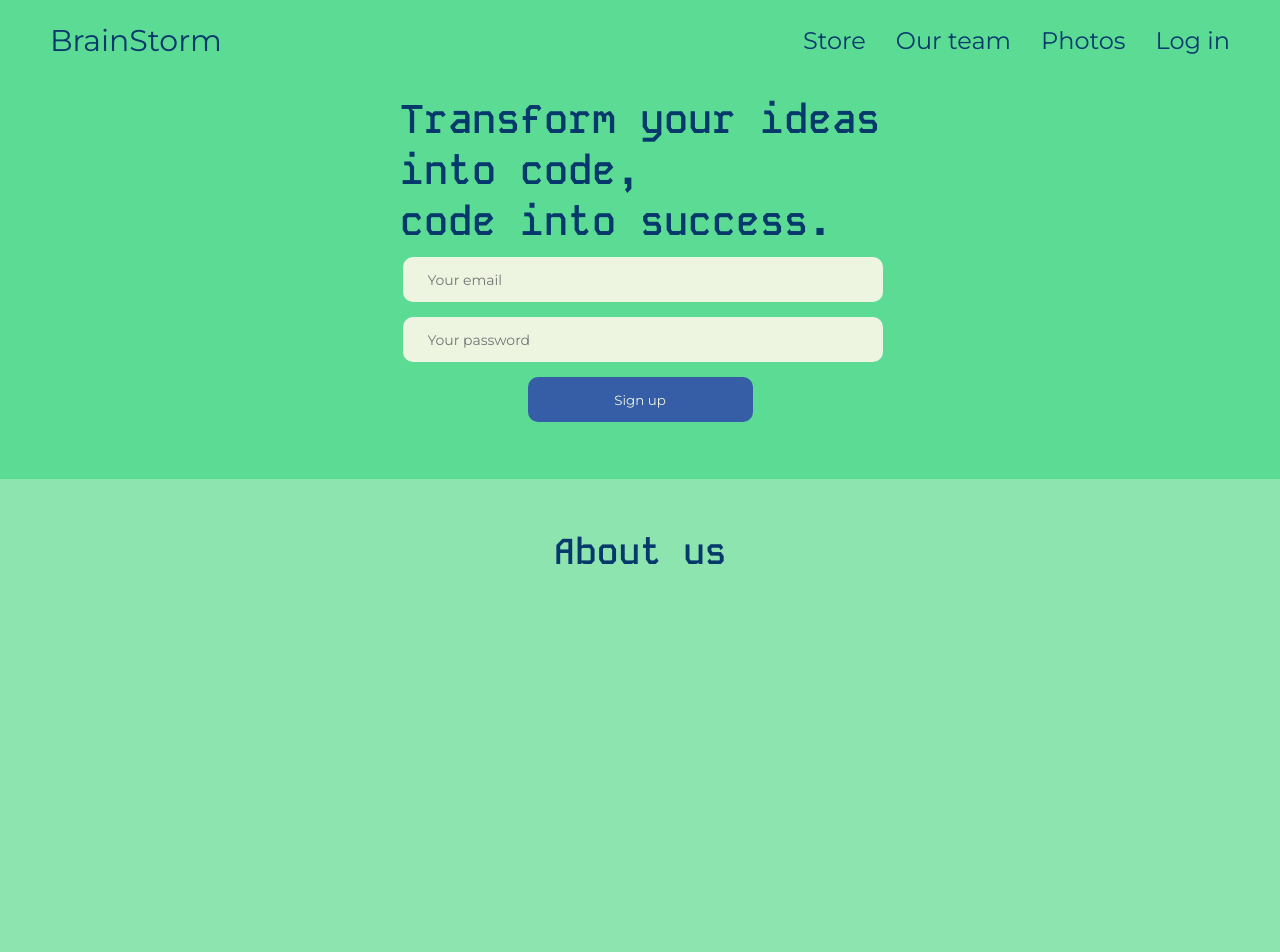
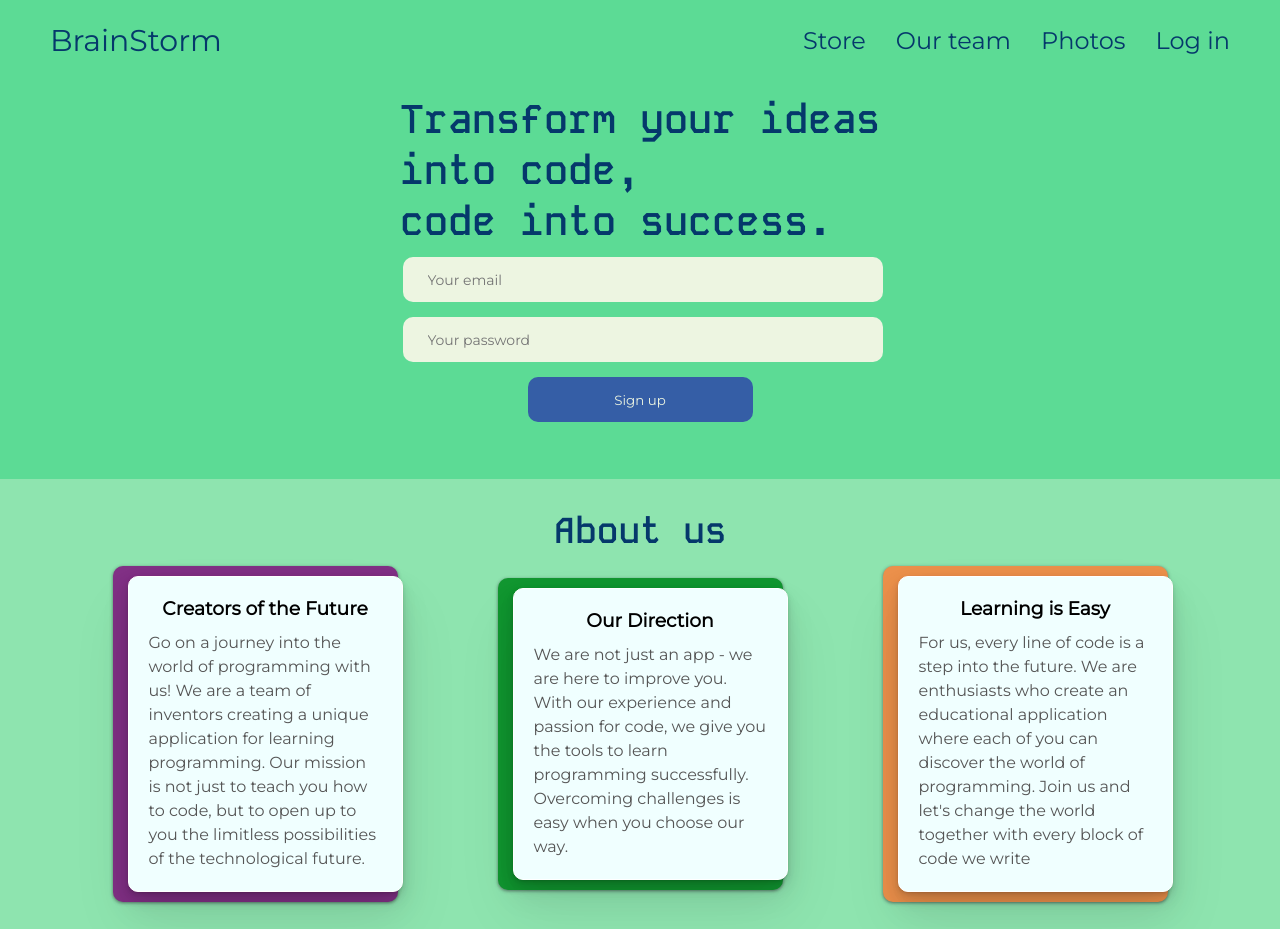
Before and after one commit to poravoz/BrainStorm, a React (Create React App) app in the folder frontend/: page / in a window 1280 px wide. Shown: the top 952 px of the page. After the commit the page ends 929 px from the top, so only its background shows below. Built offline with nearby package versions, Linux system fonts and the light colour scheme.

Commit message:
03.03.2024

```diff
--- a/frontend/src/components/about-us/about-us.css
+++ b/frontend/src/components/about-us/about-us.css
@@ -1,53 +1,85 @@
-@font-face {
-    font-family: "Kode Mono";
-    src: url("../fonts/KodeMono-SemiBold.ttf");
-  }
+.text_about_us {
+    color: #05386b;
+    font-family: 'Kode Mono';
+    position: absolute;
+    display: flex;
+    font-size: 36px;
+    top: 40px;
+}
+
+.p_about_us {
+    font-size: 9px;
+}
 
 .container_about_us {
-    position: relative;
+    height: 450px;
     top: 79px;
-    height: 500px;
-    width: 100%;
     background-color: #8ee4af;
-    z-index: -1;
+    position: relative;;
+    display: flex;
+    gap: 100px;
+    align-items: center;
+    justify-content: center;
+    line-height: 1.5em;
+
 }
 
-.text_about_us {
-    font-family: 'Kode Mono';
-
-    position: relative;
-    display: flex;
-    align-items: center;
-    justify-content: center;
-    top: 50px;
-    font-size: 36px;
-    color: #05386b;
+.item_about_us {
+    top: 30px;
+    background-color: #eb904b;
+    width: 285px;
+    border-radius: 10px;
+    padding: 10px 5px;
+    box-shadow:
+        #3c40434d 0px 1px 2px 0px,
+        #3c40434d 0px 1px 3px 1px;
+        position: relative;
+        cursor: pointer;
 }
 
-@media (max-width:700px) {
-    .text_about_us {
-        font-size: 24px;
-        top: 25px;
-    }
+.item_about_us:nth-child(2) {
+    background-color: #813085;
 }
 
-@media (max-width: 475px) {
-    .text_about_us {
-        font-size: 16px;
-        top: 20px;
-    }
+.item_about_us:nth-child(3) {
+    background-color: #119630;
 }
 
-@media (max-width: 300px) {
-    .text_about_us {
-        font-size: 10px;
-        top: 10px;
-    }
+.layer_about_us {
+    background-color: azure;
+    border: 1px solid #fff;
+    border-radius: inherit;
+    padding: 20px;
+    box-shadow:
+        #00000012 0px 1px 2px,
+        #00000012 0px 2px 4px,
+        #00000012 0px 4px 8px,
+        #00000012 0px 8px 16px,
+        #00000012 0px 16px 32px,
+        #00000012 0px 32px 64px;
+        position: relative;
+        left: 10px;
+        transition: left 1s;
 }
 
+.h3_about_us {
+    margin-bottom: 10px;
+    font-family: 'Montserrat';
+    font-weight: 700;
+    text-align: center;
+    color: var(#eb904b);
+}
 
-@media (max-width: 105px) {
-    .container_about_us {
-        width: 105px
-    }
+.p_about_us {
+    font-family: 'Montserrat';
+    color: #555;
+    font-size: 16px;
 }
+
+.item_about_us:hover::after {
+    filter: drop-shadow(5px 0 4px #0000001a);
+}
+
+.layer_about_us:hover {
+    left: 50px;
+}
--- a/frontend/src/components/about-us/about-us.tsx
+++ b/frontend/src/components/about-us/about-us.tsx
@@ -2,8 +2,46 @@ import './about-us.css'
 
 const AboutUs = () => {
     return(
-        <div className='container_about_us'>
-            <p className='text_about_us'> About us</p>
+        <div className="container_about_us">
+             <p className='text_about_us'> About us</p>
+            <div className="item_about_us">
+                <div className="layer_about_us">
+                    <h3 className="h3_about_us"> Creators of the Future </h3>
+                        <p className="p_about_us">
+                        Go on a journey into the world of programming
+                        with us! We are a team of inventors creating
+                        a unique application for learning programming.
+                        Our mission is not just to teach you how to code,
+                        but to open up to you the limitless possibilities
+                        of the technological future.
+                        </p>
+                </div>
+            </div>
+
+            <div className="item_about_us">
+                <div className="layer_about_us">
+                    <h3 className="h3_about_us"> Our Direction </h3>
+                        <p className="p_about_us">
+                            We are not just an app - we are here to improve you.
+                            With our experience and passion for code, we give you
+                            the tools to learn programming successfully.
+                            Overcoming challenges is easy when you choose our way.
+                        </p>
+                </div>
+            </div>
+
+            <div className="item_about_us">
+                <div className="layer_about_us">
+                    <h3 className="h3_about_us"> Learning is Easy </h3>
+                        <p className="p_about_us">
+                            For us, every line of code is a step into the future.
+                            We are enthusiasts who create an educational application
+                            where each of you can discover the world of programming.
+                            Join us and let's change the world together with every
+                            block of code we write
+                        </p>
+                </div>
+            </div>
         </div>
     )
 }
--- a/frontend/src/components/header/header.css
+++ b/frontend/src/components/header/header.css
@@ -21,6 +21,7 @@
 }
 
 .robot_header {
+    z-index: 1;
     position: absolute;
     right: 400px;
     top: 0px;
```
